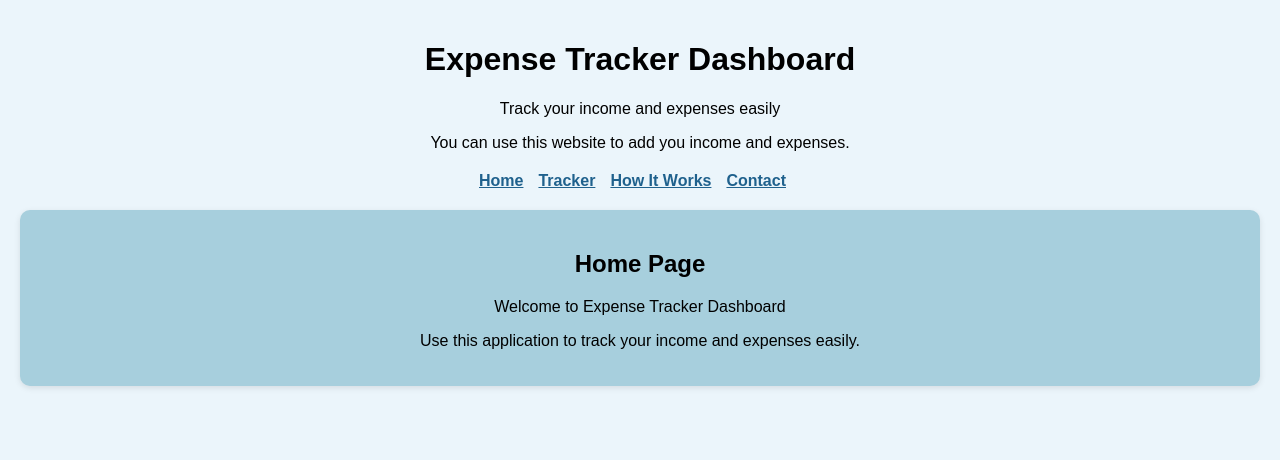
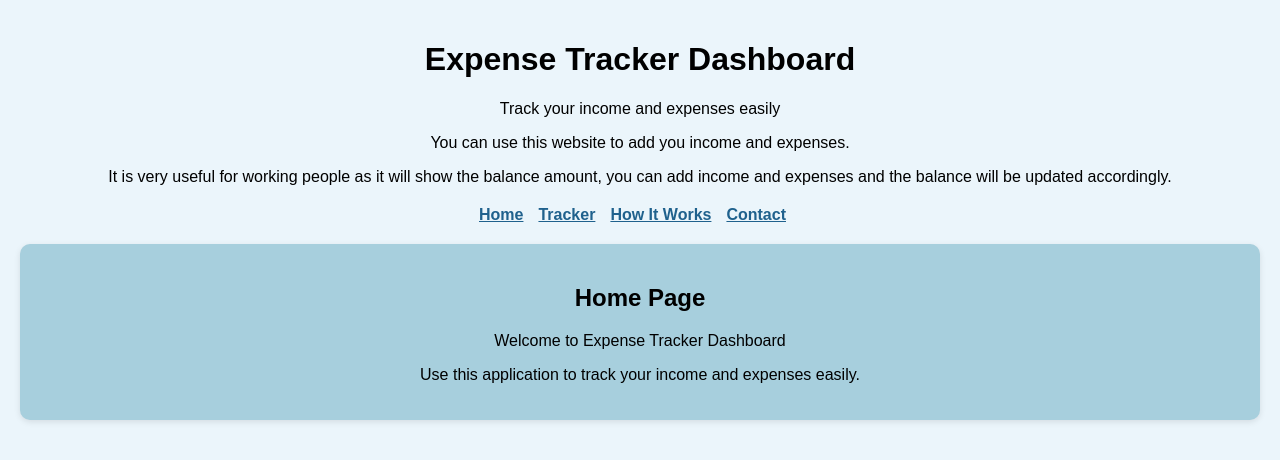
Before and after one commit to eshika14997/project, a React (Create React App) app: page / in a window 1280 px wide. Shown: the top 460 px of the page. Built offline with nearby package versions, Linux system fonts and the light colour scheme.

Commit message:
Update DashboardHeader.js

```diff
--- a/src/DashboardHeader.js
+++ b/src/DashboardHeader.js
@@ -5,7 +5,8 @@ function DashboardHeader(props) {
     <div>
       <h1>{props.title}</h1>
       <p>{props.subtitle}</p>
-    <p>You can use this website to add you income and expenses.</p>
+      <p>You can use this website to add you income and expenses.</p>
+            <p>It is very useful for working people as it will show the balance amount, you can add income and expenses and the balance will be updated accordingly.</p>
     </div>
   );
 }
```
